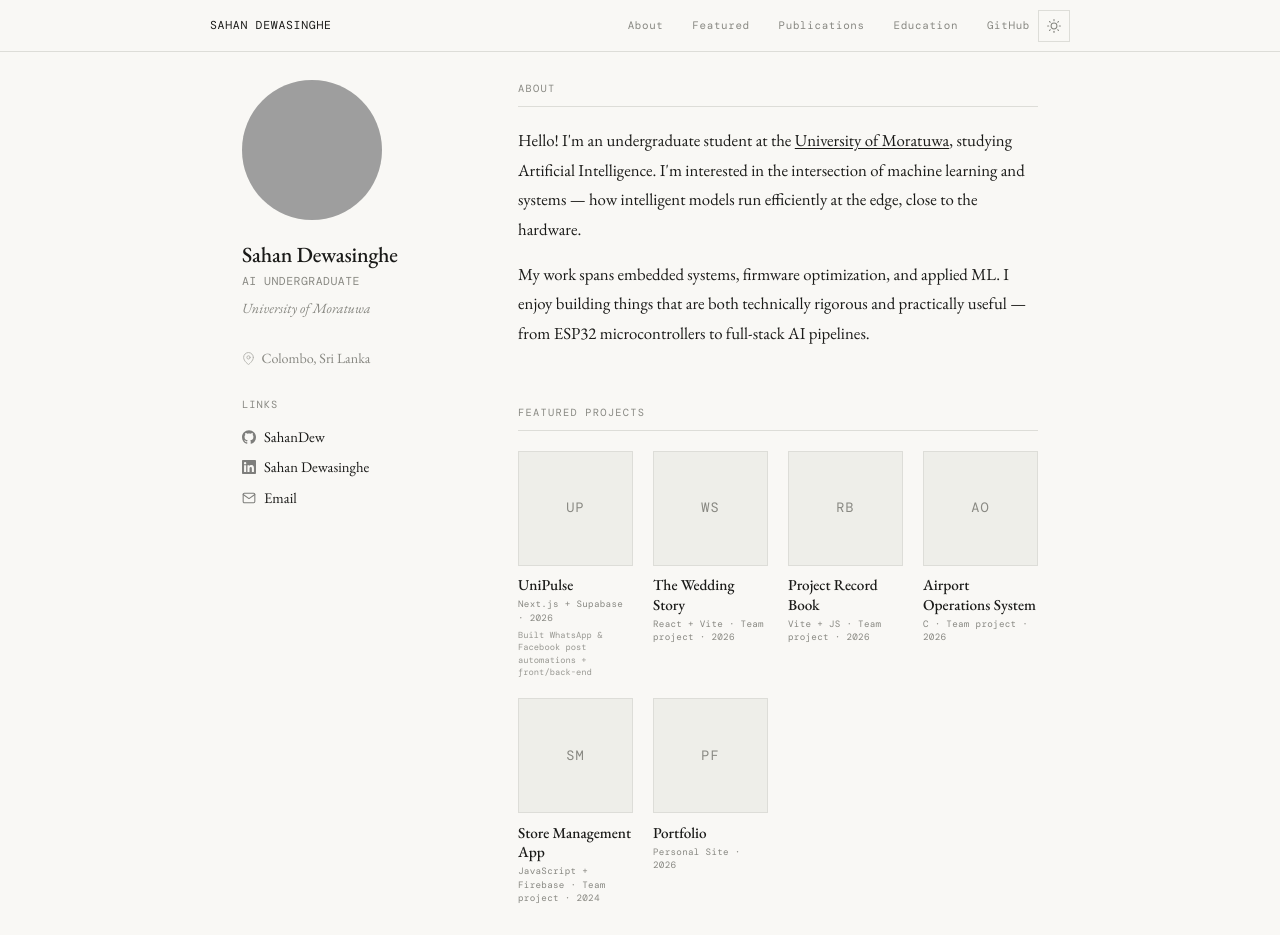
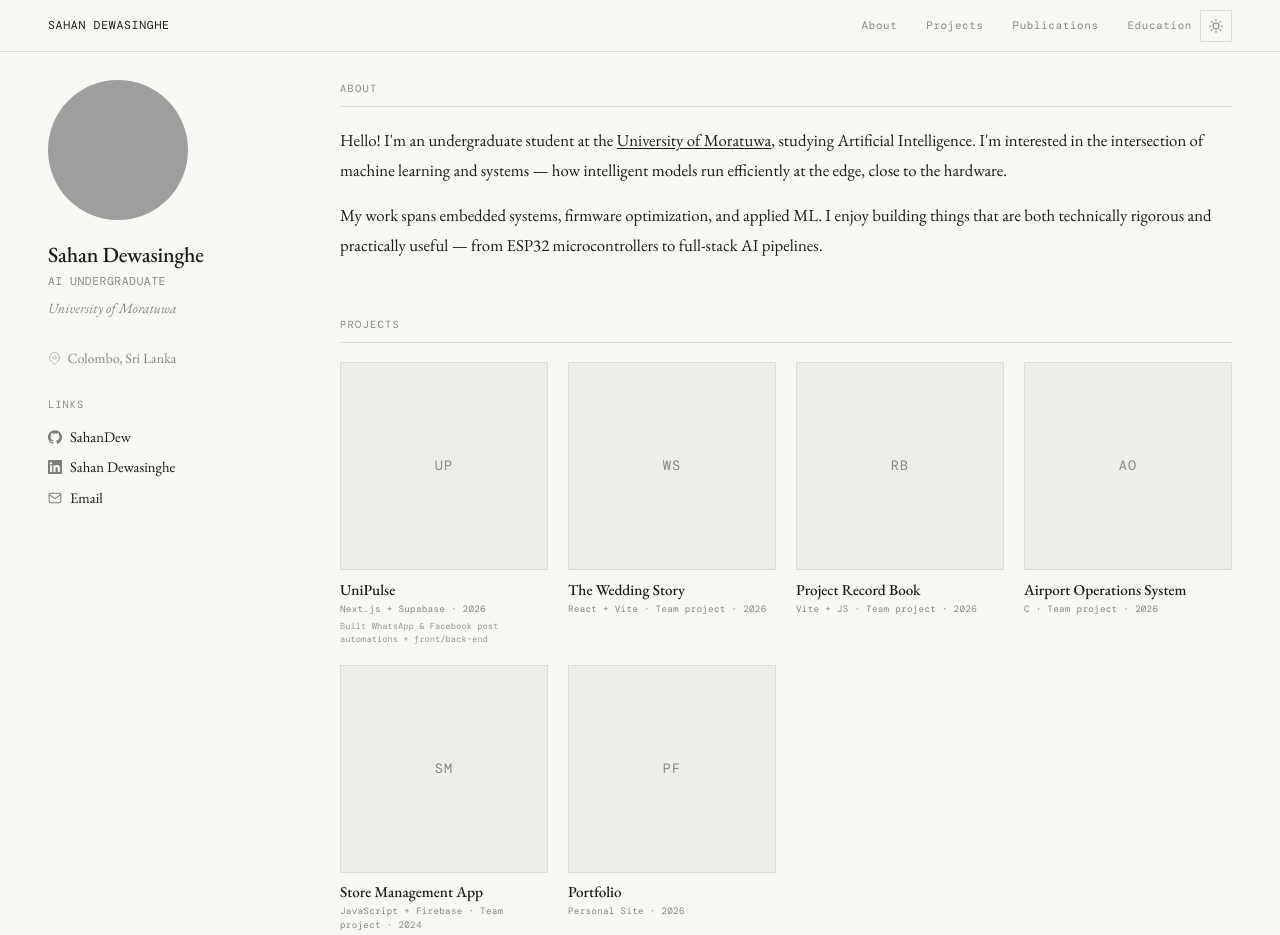
Before and after one commit to sahandewasinghe/sahandewasinghe.github.io, a plain HTML site: page index.html in a window 1280 px wide. Shown: the top 935 px of the page. Drawn offline with nearby package versions, Linux system fonts and the light colour scheme; grey boxes are pictures that could not be loaded; a web font is replaced by a local one.

Commit message:
Refactor layout and navigation in index.html; updated sidebar styles, changed 'Featured' section to 'Projects', and replaced avatar image source.

```diff
--- a/index.html
+++ b/index.html
@@ -55,14 +55,12 @@
 
     /* ── Layout ── */
     .page {
-      max-width: 860px;
-      margin: 0 auto;
-      padding: 0 2rem;
+      max-width: none;
+      margin: 0;
+      padding: 5rem 3rem 6rem;
       display: grid;
       grid-template-columns: 220px 1fr;
-      gap: 0 3.5rem;
-      padding-top: 5rem;
-      padding-bottom: 6rem;
+      gap: 0 4.5rem;
     }
 
     /* ── Sidebar ── */
@@ -333,13 +331,13 @@
       z-index: 10;
       background: var(--bg);
       border-bottom: 1px solid var(--rule);
-      padding: 0 2rem;
+      padding: 0 3rem;
       transition: background 0.2s ease, border-color 0.2s ease;
     }
 
     .topnav-inner {
-      max-width: 860px;
-      margin: 0 auto;
+      max-width: none;
+      margin: 0;
       display: flex;
       align-items: center;
       justify-content: space-between;
@@ -491,10 +489,9 @@
       <div class="topnav-right">
         <ul class="topnav-links">
           <li><a href="#about">About</a></li>
-          <li><a href="#featured">Featured</a></li>
+          <li><a href="#projects">Projects</a></li>
           <li><a href="#publications">Publications</a></li>
           <li><a href="#education">Education</a></li>
-          <li><a href="https://github.com/SahanDew" target="_blank" rel="noopener noreferrer">GitHub</a></li>
         </ul>
         <button class="theme-toggle" type="button" aria-label="Toggle dark mode">
           <svg class="icon-sun" viewBox="0 0 24 24" fill="none" stroke="currentColor" stroke-width="1.8" stroke-linecap="round" stroke-linejoin="round" aria-hidden="true">
@@ -514,9 +511,8 @@
     <aside class="sidebar">
       <div class="avatar-wrap">
         <img
-          src="https://github.com/SahanDew.png"
+          src="profile.png"
           alt="Sahan Dewasinghe"
-          onerror="this.style.display='none'"
         />
       </div>
 
@@ -582,9 +578,9 @@
         </div>
       </section>
 
-      <!-- Featured Projects -->
-      <section id="featured">
-        <p class="section-title">Featured Projects</p>
+      <!-- Projects -->
+      <section id="projects">
+        <p class="section-title">Projects</p>
         <div class="featured-grid">
 
           <a class="feat-card" href="https://unipulse-mu.vercel.app/" target="_blank" rel="noopener noreferrer">
@@ -652,18 +648,6 @@
           </div>
 
           <div class="entry">
-            <span class="entry-name">High School Diploma, Computer Science</span>
-            <span class="entry-meta">2015 – 2023</span>
-            <p class="entry-desc">Sivali Central College · O/L with 9A's (Maths, English, Science, ICT); A/L with 3A's (ICT, Combined Maths, Physics)</p>
-          </div>
-
-          <div class="entry">
-            <span class="entry-name">Marketing</span>
-            <span class="entry-meta">2024</span>
-            <p class="entry-desc">The University of British Columbia · Vancouver, Canada</p>
-          </div>
-
-          <div class="entry">
             <span class="entry-name">PCM Certificate, Marketing</span>
             <span class="entry-meta">2024</span>
             <p class="entry-desc">Sri Lanka Institute of Marketing (SLIM) · Pass: B</p>
```
Also changed, not shown: 2 other files.
